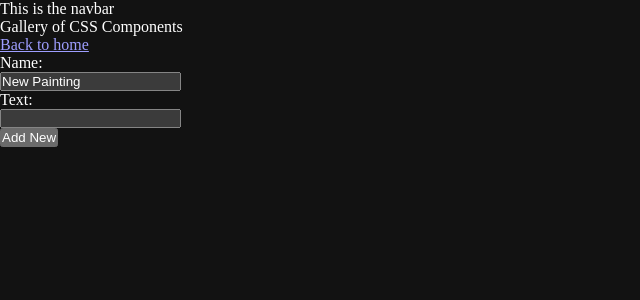
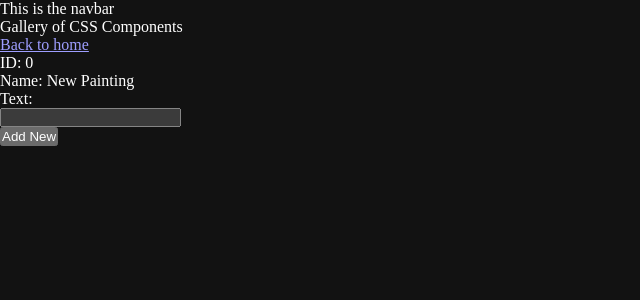
Before and after one commit to blloop/css-gallery, a Next.js app: page /gallery in a window 1280 px wide. Shown: the top 300 px of the page, without its empty margins (0-640 px from the left). Built offline with nearby package versions, Linux system fonts and the light colour scheme.

Commit message:
add functional paintings

```diff
--- a/src/app/gallery/page.tsx
+++ b/src/app/gallery/page.tsx
@@ -1,24 +1,31 @@
 'use client'
 
 import { useState } from 'react'
+import Painting from './painting'
 
 export default function Page() {
-  const [paintings, setPaintings] = useState([{name: 'New Painting', text: ''}])
+  const [paintings, setPaintings] = useState([{name: 'New Painting', text: '', id: 0}])
+  const setPaintNum = (num: number, val: string) => {
+    if (num >= paintings.length) return
+    let newPaintings = [...paintings]
+    newPaintings[num].text = val
+    setPaintings(newPaintings)
+  }
 
   return (
     <div>
       <p> Gallery of CSS Components </p>
       <a href="/"> Back to home </a>
       {paintings.map((p) =>
-        <div className='painting'>
-          <p> Name: </p>
-          <input defaultValue={p.name}/>
-          <p> Text: </p>
-          <input defaultValue={p.text}/>
-        </div>
+        <Painting
+          id={p.id}
+          name={p.name}
+          text={paintings[p.id].text}
+          setPaintNum={setPaintNum}
+        />
       )}
       <button onClick={() => setPaintings(
-        [...paintings, {name: 'New Painting', text: ''}]
+        [...paintings, {name: 'New Painting', text: '', id: paintings.length}]
       )}> Add New </button>
     </div>
   )
--- /dev/null
+++ b/src/app/gallery/painting.tsx
@@ -0,0 +1,18 @@
+'use client'
+
+const Painting = (props: any) => {
+  return (
+    <div className='painting'>
+    <p> ID: {props.id} </p>
+    <p> Name: {props.name} </p>
+    <p> Text: </p>
+    <input
+      onChange={(event) => {
+        props.setPaintNum(props.id, event.target.value)
+      }}
+      value={props.text}/>
+  </div>
+  )
+}
+
+export default Painting
```
